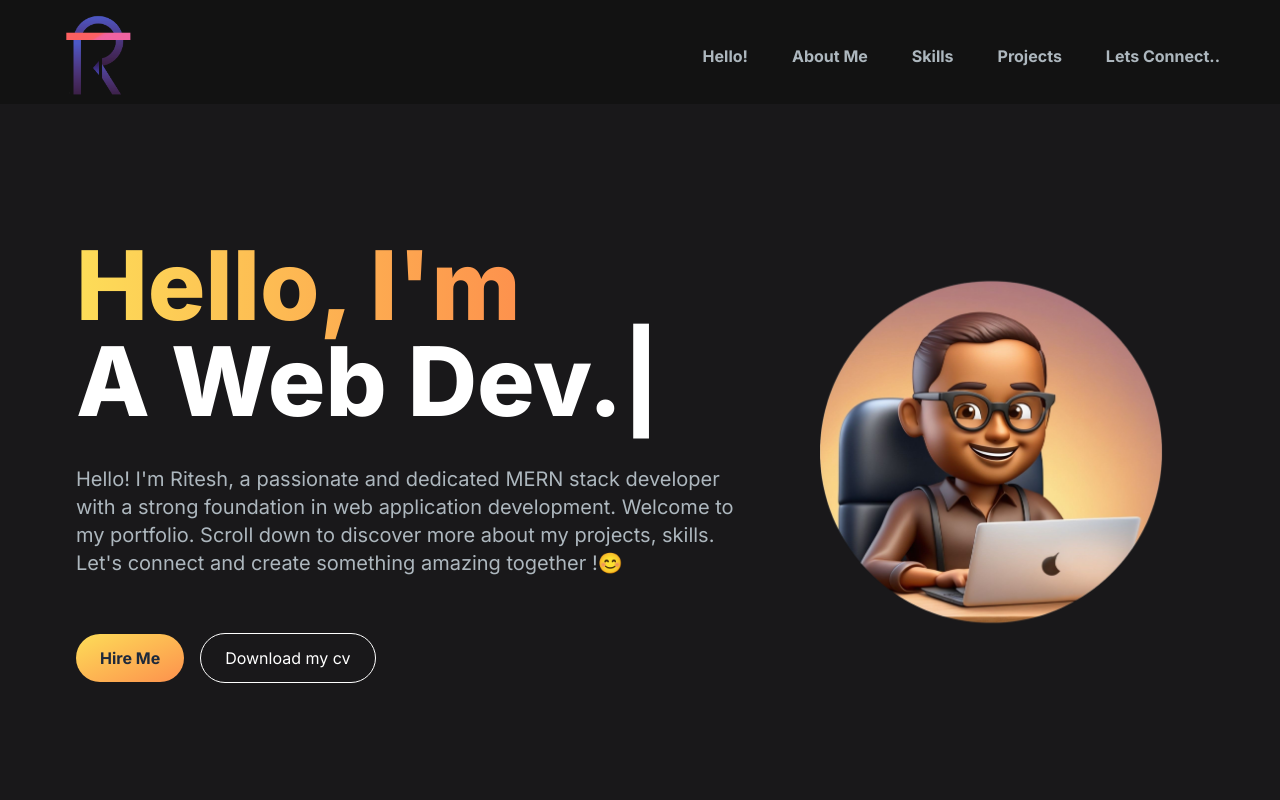
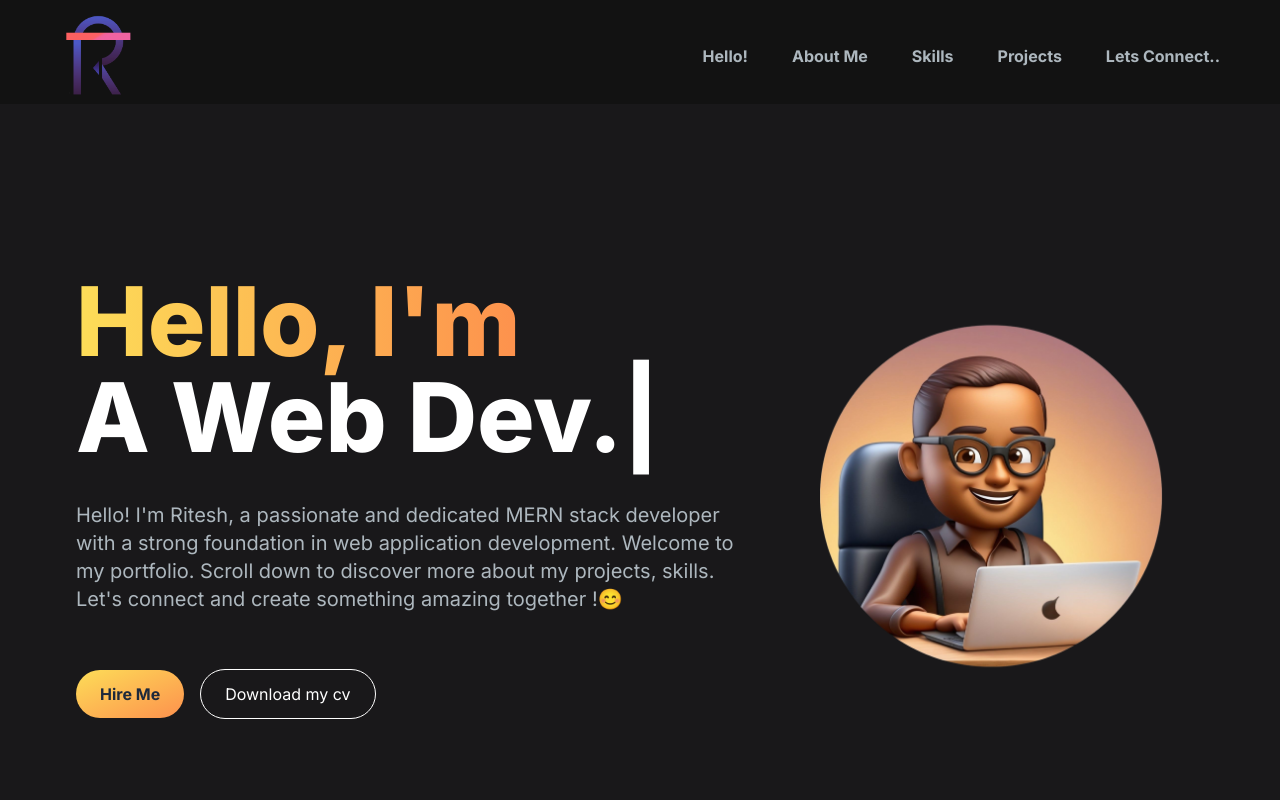
Before and after one commit to mohanty-ritesh/portfolio_website, a Next.js app: page / in a window 1280 px wide. Shown: the top 800 px of the page. Built offline with nearby package versions, Linux system fonts and the light colour scheme.

Commit message:
hero img

```diff
--- a/app/Components/HeroSection.jsx
+++ b/app/Components/HeroSection.jsx
@@ -6,7 +6,7 @@ import { motion } from "framer-motion";
 
 function HeroSection() {
   return (
-    <section className="h-[86vh] flex justify-center pt-18 lg:pt-2 ">
+    <section className="h-[95vh] flex justify-center pt-18 lg:pt-2 ">
       <div className="grid grid-cols-1 sm:grid-cols-12 ">
         <motion.div
           initial={{ opacity: 0, scale: 0.5 }}
@@ -48,7 +48,7 @@ function HeroSection() {
             Download my cv
           </button>
         </motion.div>
-        <div className="col-span-5 place-self-center pb-4 mt-auto  ml-3 lg:mt-0 overflow-hidden">
+        <div className="col-span-5 place-self-center py-5 mt-auto  ml-3 lg:mt-0 overflow-hidden">
           <motion.div
             initial={{ opacity: 0 }}
             animate={{ opacity: 1 }}
@@ -59,8 +59,8 @@ function HeroSection() {
               src="/Images/reps.png"
               alt="heroimg"
               className="absolute transform -translate-x-1/2 -translate-y-1/2 top-1/2 left-1/2  w-60 h-65 sm:w-60 sm:h-65 md:w-60 md:h-65 lg:w-95 lg:h-100 xl:w-96 xl:h-101"
-              width={350}
-              height={350}
+              width={340}
+              height={340}
             />
           </motion.div>
         </div>
```
